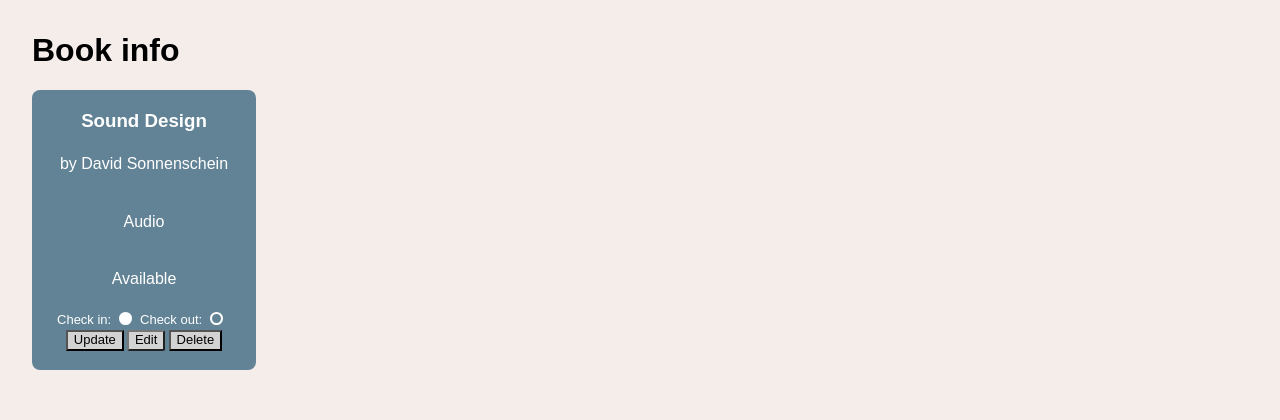
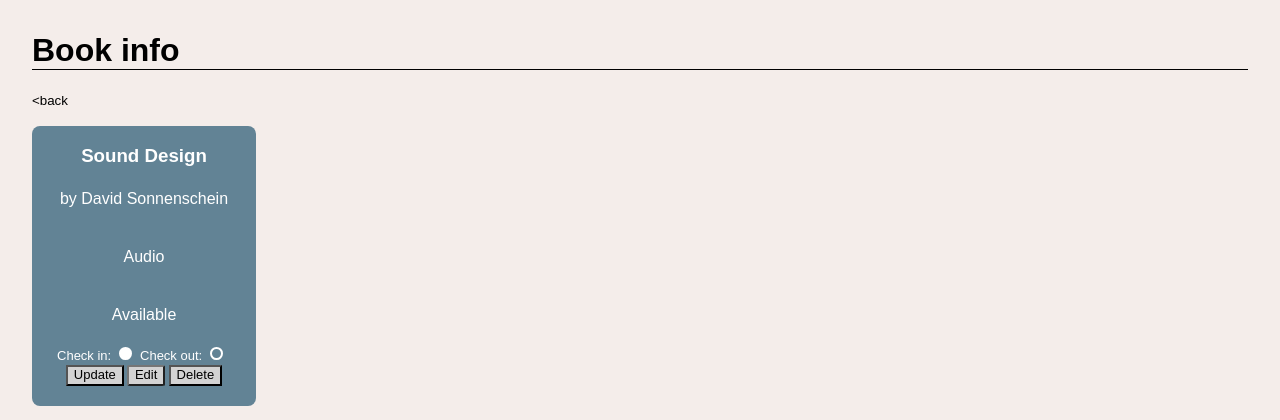
Before and after one commit to TimoHenderson/wk04_wknd_homework_library, a Flask app: page /books/1 in a window 1280 px wide. Shown: the part 130-550 px from the top of the page. Run offline with Flask 2, Linux system fonts and the light colour scheme.

Commit message:
added README.md

```diff
--- a/static/style.css
+++ b/static/style.css
@@ -25,6 +25,14 @@ nav {
 
 main {
     margin: 2rem;
+}
+
+main>h1 {
+
+    border-color: black;
+    border-style: solid;
+    border-width: 0 0 1px 0;
+
 }
 
 a {
@@ -203,3 +211,8 @@ input[type=submit] {
     background-color: rgb(211, 211, 211);
 
 }
+
+.breadcrumb {
+    font-size: smaller;
+    color: black;
+}
--- a/templates/book-page.html
+++ b/templates/book-page.html
@@ -3,7 +3,7 @@
 {% set book_index = index %}
 {% set request_origin = '/books/' + book_index %}
 <h1>Book info</h1>
-
+<p><a href="/books" class="breadcrumb">&lt;back</a></p>
 <div id="show-edit-form">
     <input type="checkbox" name="show-edit" id="show-edit">
     {% include 'book.html' %}
--- a/templates/books.html
+++ b/templates/books.html
@@ -1,8 +1,8 @@
 {% extends 'base.html' %}
 {% block content %}
+<h1>All Books</h1>
+<section class="all-books">
 
-<section class="all-books">
-    <h1>All Books</h1>
     <div class="book-list">
         {% for book in books %}
         {% include 'book.html' %}
```
Also changed, not shown: README.md (added).
